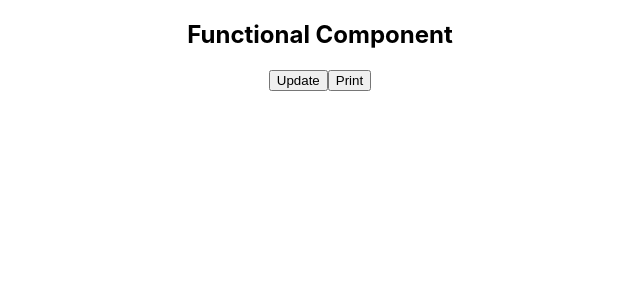
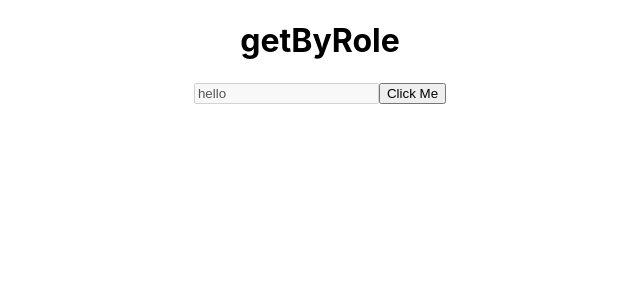
Before and after one commit to Sumanvith/blog-app, a React (Create React App) app: page / in a window 1280 px wide. Shown: the top 300 px of the page, without its empty margins (320-960 px from the left). Built offline with nearby package versions, Linux system fonts and the light colour scheme.

Commit message:
getbyrole

```diff
--- a/src/App.js
+++ b/src/App.js
@@ -1,22 +1,11 @@
-import logo from "./logo.svg";
 import "./App.css";
-import { useState } from "react";
-import { handleOtherMethod } from "./helper";
 
 function App() {
-  const [data, setData] = useState("");
-  const handleData = () => {
-    setData("hello");
-  };
-
   return (
     <div className="App">
-      <h2>Functional Component</h2>
-      <button data-testid="btn1" onClick={handleData}>
-        Update
-      </button>
-      <button onClick={handleOtherMethod}>Print</button>
-      <h3>{data}</h3>
+      <h1>getByRole</h1>
+      <input type="text" defaultValue="hello" disabled></input>
+      <button>Click Me</button>
     </div>
   );
 }
--- a/src/helper.js
+++ /dev/null
@@ -1,3 +0,0 @@
-export const handleOtherMethod = () => {
-  return "hi";
-};
```
Also changed, not shown: 2 other files (tests, documents, lock files or other folders).
